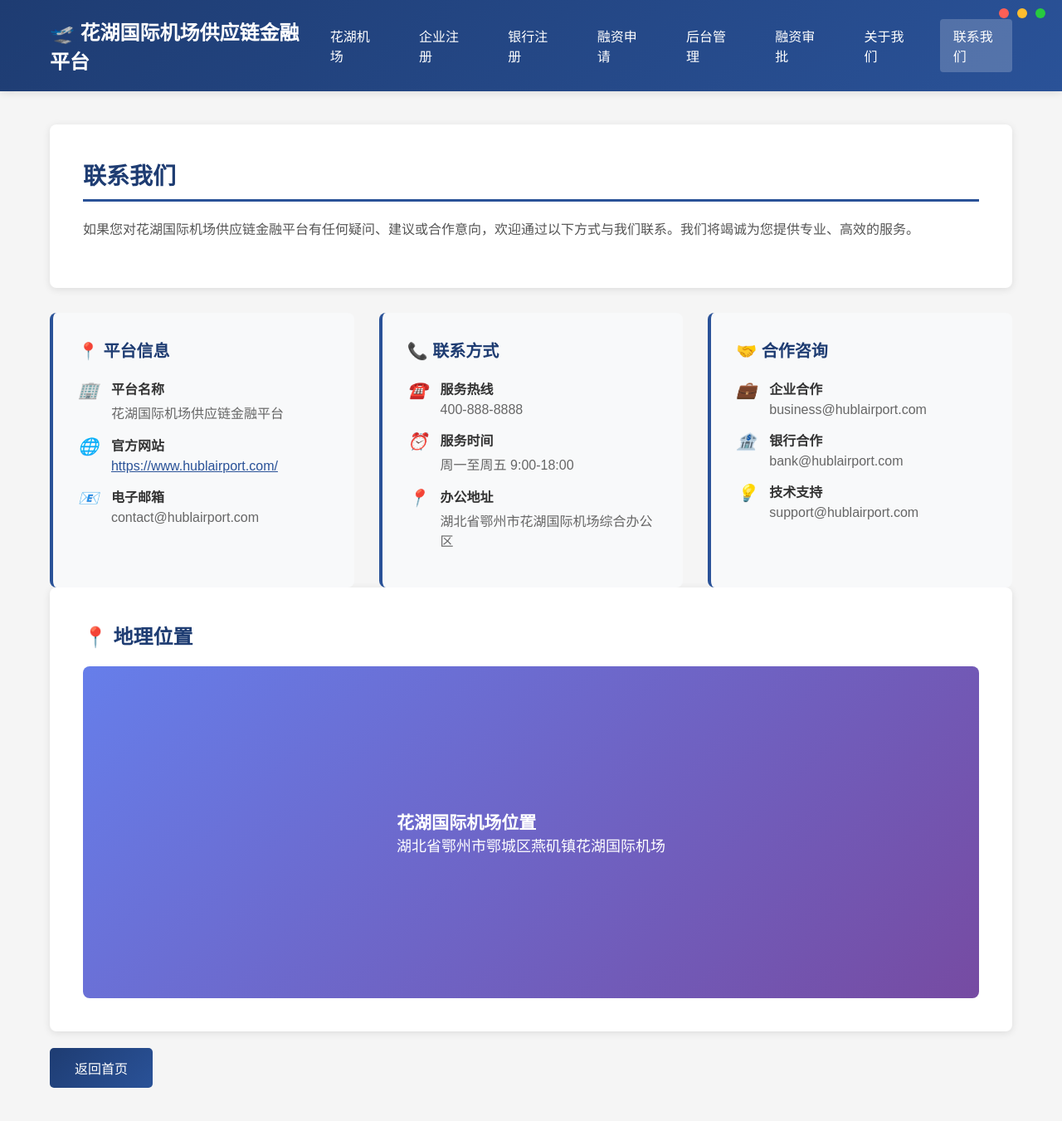
After one commit to yuanyao12345/supply-chain-platform, a Flask app: page /contact in a window 1280 px wide. The commit adds this page. Shown: the whole page at 83% size. Run offline with Flask 3, Linux system fonts and the light colour scheme.

Commit message:
添加联系我们页面和更新导航栏

```diff
--- a/app.py
+++ b/app.py
@@ -68,6 +68,11 @@ def index():
 @app.route('/about')
 def about():
     return render_template('about.html')
+
+# 联系我们
+@app.route('/contact')
+def contact():
+    return render_template('contact.html')
 
 # 企业注册
 @app.route('/register/company', methods=['GET', 'POST'])
--- /dev/null
+++ b/templates/contact.html
@@ -0,0 +1,301 @@
+<!DOCTYPE html>
+<html lang="zh-CN">
+<head>
+    <meta charset="UTF-8">
+    <meta name="viewport" content="width=device-width, initial-scale=1.0">
+    <title>联系我们 - 花湖国际机场供应链金融平台</title>
+    <style>
+        * {
+            margin: 0;
+            padding: 0;
+            box-sizing: border-box;
+        }
+        body {
+            font-family: 'Microsoft YaHei', Arial, sans-serif;
+            background-color: #f5f5f5;
+            color: #333;
+            min-height: 100vh;
+        }
+        .window-controls {
+            position: absolute;
+            top: 10px;
+            right: 20px;
+            display: flex;
+            gap: 10px;
+            z-index: 1000;
+        }
+        .window-btn {
+            width: 12px;
+            height: 12px;
+            border-radius: 50%;
+            border: none;
+            cursor: pointer;
+        }
+        .window-btn.close {
+            background-color: #ff5f56;
+        }
+        .window-btn.minimize {
+            background-color: #ffbd2e;
+        }
+        .window-btn.maximize {
+            background-color: #27ca3f;
+        }
+        .header {
+            background: linear-gradient(135deg, #1e3c72 0%, #2a5298 100%);
+            color: white;
+            padding: 20px 0;
+            box-shadow: 0 2px 10px rgba(0,0,0,0.1);
+            position: relative;
+        }
+        .header-content {
+            max-width: 1200px;
+            margin: 0 auto;
+            padding: 0 20px;
+            display: flex;
+            justify-content: space-between;
+            align-items: center;
+        }
+        .logo {
+            font-size: 24px;
+            font-weight: bold;
+            display: flex;
+            align-items: center;
+            gap: 10px;
+        }
+        .nav {
+            display: flex;
+            gap: 20px;
+        }
+        .nav a {
+            color: white;
+            text-decoration: none;
+            padding: 8px 16px;
+            border-radius: 4px;
+            transition: background-color 0.3s ease;
+        }
+        .nav a:hover {
+            background-color: rgba(255,255,255,0.1);
+        }
+        .container {
+            max-width: 1200px;
+            margin: 0 auto;
+            padding: 40px 20px;
+        }
+        .contact-section {
+            background: white;
+            border-radius: 8px;
+            padding: 40px;
+            margin-bottom: 30px;
+            box-shadow: 0 2px 10px rgba(0,0,0,0.1);
+        }
+        .contact-section h2 {
+            color: #1e3c72;
+            margin-bottom: 20px;
+            font-size: 28px;
+            border-bottom: 3px solid #2a5298;
+            padding-bottom: 10px;
+        }
+        .contact-section p {
+            line-height: 1.8;
+            color: #555;
+            margin-bottom: 15px;
+            font-size: 16px;
+        }
+        .contact-info {
+            display: grid;
+            grid-template-columns: repeat(auto-fit, minmax(300px, 1fr));
+            gap: 30px;
+            margin-top: 30px;
+        }
+        .contact-card {
+            background: #f8f9fa;
+            padding: 30px;
+            border-radius: 8px;
+            border-left: 4px solid #2a5298;
+        }
+        .contact-card h3 {
+            color: #1e3c72;
+            margin-bottom: 20px;
+            font-size: 20px;
+        }
+        .contact-item {
+            display: flex;
+            align-items: flex-start;
+            margin-bottom: 15px;
+            gap: 15px;
+        }
+        .contact-item i {
+            color: #2a5298;
+            font-size: 20px;
+            margin-top: 2px;
+        }
+        .contact-item .info {
+            flex: 1;
+        }
+        .contact-item .info strong {
+            color: #333;
+            display: block;
+            margin-bottom: 5px;
+        }
+        .contact-item .info span {
+            color: #666;
+        }
+        .map-section {
+            background: white;
+            border-radius: 8px;
+            padding: 40px;
+            box-shadow: 0 2px 10px rgba(0,0,0,0.1);
+        }
+        .map-section h2 {
+            color: #1e3c72;
+            margin-bottom: 20px;
+            font-size: 24px;
+        }
+        .map-placeholder {
+            width: 100%;
+            height: 400px;
+            background: linear-gradient(135deg, #667eea 0%, #764ba2 100%);
+            border-radius: 8px;
+            display: flex;
+            align-items: center;
+            justify-content: center;
+            color: white;
+            font-size: 18px;
+        }
+        .back-btn {
+            display: inline-block;
+            background: linear-gradient(135deg, #1e3c72 0%, #2a5298 100%);
+            color: white;
+            padding: 12px 30px;
+            border-radius: 5px;
+            text-decoration: none;
+            margin-top: 20px;
+            transition: background-color 0.3s ease;
+        }
+        .back-btn:hover {
+            background: linear-gradient(135deg, #2a5298 0%, #1e3c72 100%);
+        }
+    </style>
+</head>
+<body>
+    <div class="window-controls">
+        <button class="window-btn close" onclick="window.close()"></button>
+        <button class="window-btn minimize" onclick="window.minimize()"></button>
+        <button class="window-btn maximize" onclick="window.maximize()"></button>
+    </div>
+
+    <header class="header">
+        <div class="header-content">
+            <div class="logo">
+                🛫 花湖国际机场供应链金融平台
+            </div>
+            <nav class="nav">
+                <a href="https://www.hublairport.com/" target="_blank">花湖机场</a>
+                <a href="{{ url_for('register_company') }}">企业注册</a>
+                <a href="{{ url_for('register_bank') }}">银行注册</a>
+                <a href="{{ url_for('loan_application') }}">融资申请</a>
+                <a href="{{ url_for('admin_login') }}">后台管理</a>
+                <a href="{{ url_for('bank_login') }}">融资审批</a>
+                <a href="{{ url_for('about') }}">关于我们</a>
+                <a href="{{ url_for('contact') }}" style="background-color: rgba(255,255,255,0.2);">联系我们</a>
+            </nav>
+        </div>
+    </header>
+
+    <div class="container">
+        <div class="contact-section">
+            <h2>联系我们</h2>
+            <p>如果您对花湖国际机场供应链金融平台有任何疑问、建议或合作意向，欢迎通过以下方式与我们联系。我们将竭诚为您提供专业、高效的服务。</p>
+        </div>
+
+        <div class="contact-info">
+            <div class="contact-card">
+                <h3>📍 平台信息</h3>
+                <div class="contact-item">
+                    <i>🏢</i>
+                    <div class="info">
+                        <strong>平台名称</strong>
+                        <span>花湖国际机场供应链金融平台</span>
+                    </div>
+                </div>
+                <div class="contact-item">
+                    <i>🌐</i>
+                    <div class="info">
+                        <strong>官方网站</strong>
+                        <span><a href="https://www.hublairport.com/" target="_blank" style="color: #2a5298;">https://www.hublairport.com/</a></span>
+                    </div>
+                </div>
+                <div class="contact-item">
+                    <i>📧</i>
+                    <div class="info">
+                        <strong>电子邮箱</strong>
+                        <span>contact@hublairport.com</span>
+                    </div>
+                </div>
+            </div>
+
+            <div class="contact-card">
+                <h3>📞 联系方式</h3>
+                <div class="contact-item">
+                    <i>☎️</i>
+                    <div class="info">
+                        <strong>服务热线</strong>
+                        <span>400-888-8888</span>
+                    </div>
+                </div>
+                <div class="contact-item">
+                    <i>⏰</i>
+                    <div class="info">
+                        <strong>服务时间</strong>
+                        <span>周一至周五 9:00-18:00</span>
+                    </div>
+                </div>
+                <div class="contact-item">
+                    <i>📍</i>
+                    <div class="info">
+                        <strong>办公地址</strong>
+                        <span>湖北省鄂州市花湖国际机场综合办公区</span>
+                    </div>
+                </div>
+            </div>
+
+            <div class="contact-card">
+                <h3>🤝 合作咨询</h3>
+                <div class="contact-item">
+                    <i>💼</i>
+                    <div class="info">
+                        <strong>企业合作</strong>
+                        <span>business@hublairport.com</span>
+                    </div>
+                </div>
+                <div class="contact-item">
+                    <i>🏦</i>
+                    <div class="info">
+                        <strong>银行合作</strong>
+                        <span>bank@hublairport.com</span>
+                    </div>
+                </div>
+                <div class="contact-item">
+                    <i>💡</i>
+                    <div class="info">
+                        <strong>技术支持</strong>
+                        <span>support@hublairport.com</span>
+                    </div>
+                </div>
+            </div>
+        </div>
+
+        <div class="map-section">
+            <h2>📍 地理位置</h2>
+            <div class="map-placeholder">
+                <div>
+                    <h3>花湖国际机场位置</h3>
+                    <p>湖北省鄂州市鄂城区燕矶镇花湖国际机场</p>
+                </div>
+            </div>
+        </div>
+
+        <a href="{{ url_for('index') }}" class="back-btn">返回首页</a>
+    </div>
+</body>
+</html>
--- a/templates/index.html
+++ b/templates/index.html
@@ -900,6 +900,7 @@
                 <a href="{{ url_for('admin_login') }}">后台管理</a>
                 <a href="{{ url_for('bank_login') }}">融资审批</a>
                 <a href="{{ url_for('about') }}">关于我们</a>
+                <a href="{{ url_for('contact') }}">联系我们</a>
             </nav>
         </div>
     </header>
```
